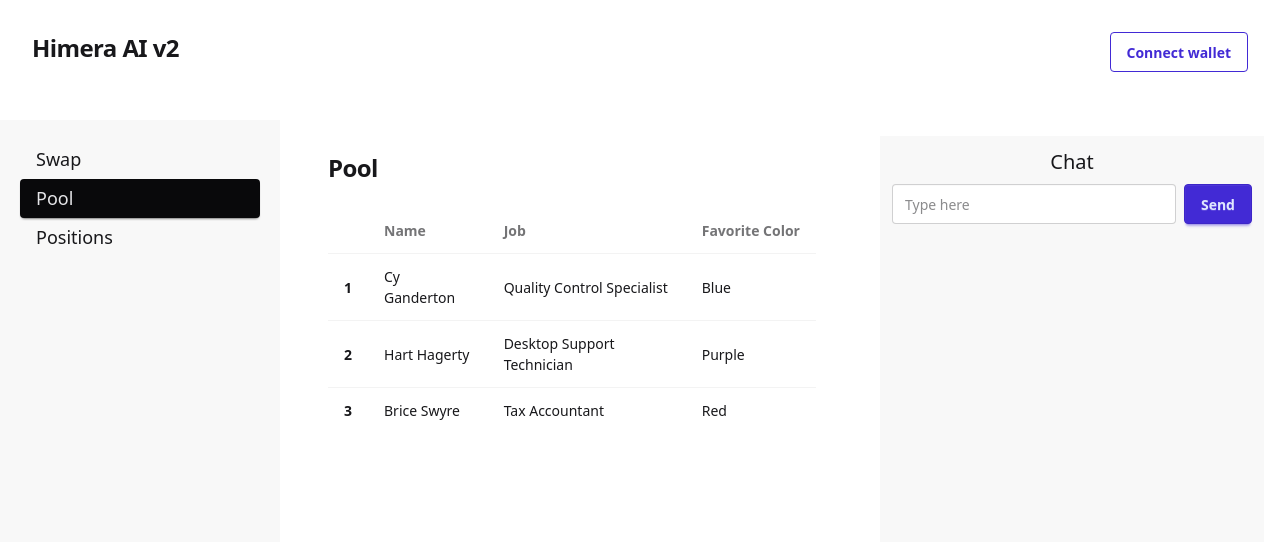
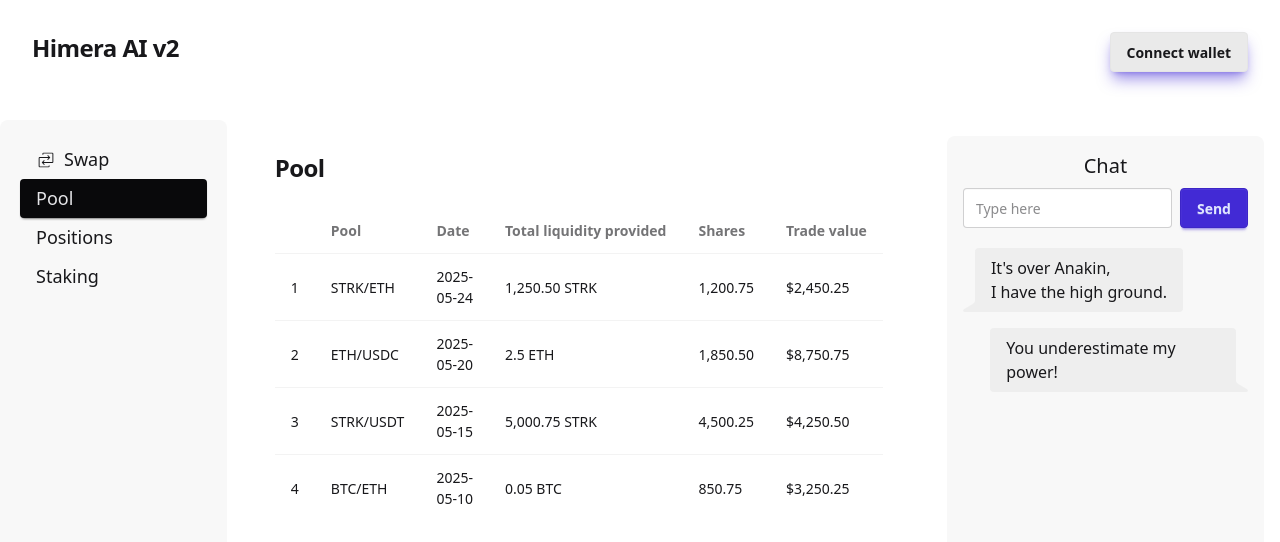
Before and after one commit to angeldavid218/himera_v2, a Next.js app: page /pool in a window 1280 px wide. Shown: the top 542 px of the page. Built offline with nearby package versions, Linux system fonts and the light colour scheme.

Commit message:
feat: chat component, and dynamic icons component implementation

```diff
--- a/package.json
+++ b/package.json
@@ -10,11 +10,14 @@
   },
   "dependencies": {
     "@ai-sdk/openai": "^1.3.22",
+    "@reduxjs/toolkit": "^2.8.2",
     "@tanstack/react-query": "^5.80.6",
     "ai": "^4.3.16",
     "next": "15.3.3",
     "react": "^19.0.0",
     "react-dom": "^19.0.0",
+    "react-icons": "^5.5.0",
+    "react-redux": "^9.2.0",
     "viem": "^2.30.6",
     "wagmi": "^2.15.5"
   },
--- a/src/app/components/Chat.tsx
+++ b/src/app/components/Chat.tsx
@@ -2,12 +2,21 @@ import React from 'react';
 
 export default function Chat() {
   return (
-    <div className="w-96 bg-base-200 p-3 m-4">
+    <div className="w-96 bg-base-200 p-4 m-4 rounded-box overflow-y-auto">
       <div className="text-xl text-center mb-2">Chat</div>
       <div className="flex gap-2">
         <input type="text" placeholder="Type here" className="input" />
         <button className="btn btn-primary">Send</button>
       </div>
+      <div className="chat chat-start mt-4">
+        <div className="chat-bubble">
+          It's over Anakin,
+          <br />I have the high ground.
+        </div>
+      </div>
+      <div className="chat chat-end mt-2">
+        <div className="chat-bubble">You underestimate my power!</div>
+      </div>
     </div>
   );
 }
--- a/src/app/components/Navbar.tsx
+++ b/src/app/components/Navbar.tsx
@@ -4,7 +4,9 @@ export default function Navbar() {
   return (
     <div className="flex justify-between p-8">
       <h1 className="text-2xl font-bold mb-6">Himera AI v2</h1>
-      <button className="btn btn-outline btn-primary">Connect wallet</button>
+      <button className="btn  btn-soft shadow-lg shadow-primary/50 ">
+        Connect wallet
+      </button>
     </div>
   );
 }
--- a/src/app/components/Pool.tsx
+++ b/src/app/components/Pool.tsx
@@ -1,6 +1,41 @@
+'use client';
 import React from 'react';
 
 export default function Pool() {
+  const dummyPositions = [
+    {
+      id: 1,
+      pool: 'STRK/ETH',
+      date: '2025-05-24',
+      liquidity: '1,250.50 STRK',
+      shares: '1,200.75',
+      value: '$2,450.25',
+    },
+    {
+      id: 2,
+      pool: 'ETH/USDC',
+      date: '2025-05-20',
+      liquidity: '2.5 ETH',
+      shares: '1,850.50',
+      value: '$8,750.75',
+    },
+    {
+      id: 3,
+      pool: 'STRK/USDT',
+      date: '2025-05-15',
+      liquidity: '5,000.75 STRK',
+      shares: '4,500.25',
+      value: '$4,250.50',
+    },
+    {
+      id: 4,
+      pool: 'BTC/ETH',
+      date: '2025-05-10',
+      liquidity: '0.05 BTC',
+      shares: '850.75',
+      value: '$3,250.25',
+    },
+  ];
   return (
     <div className="overflow-x-auto">
       <table className="table">
@@ -8,33 +43,24 @@ export default function Pool() {
         <thead>
           <tr>
             <th></th>
-            <th>Name</th>
-            <th>Job</th>
-            <th>Favorite Color</th>
+            <th>Pool</th>
+            <th>Date</th>
+            <th>Total liquidity provided</th>
+            <th>Shares</th>
+            <th>Trade value</th>
           </tr>
         </thead>
         <tbody>
-          {/* row 1 */}
-          <tr>
-            <th>1</th>
-            <td>Cy Ganderton</td>
-            <td>Quality Control Specialist</td>
-            <td>Blue</td>
-          </tr>
-          {/* row 2 */}
-          <tr className="hover:bg-base-300">
-            <th>2</th>
-            <td>Hart Hagerty</td>
-            <td>Desktop Support Technician</td>
-            <td>Purple</td>
-          </tr>
-          {/* row 3 */}
-          <tr>
-            <th>3</th>
-            <td>Brice Swyre</td>
-            <td>Tax Accountant</td>
-            <td>Red</td>
-          </tr>
+          {dummyPositions.map((position, index) => (
+            <tr key={position.id} className="hover:bg-base-200">
+              <td>{index + 1}</td>
+              <td className="font-medium">{position.pool}</td>
+              <td>{position.date}</td>
+              <td>{position.liquidity}</td>
+              <td>{position.shares}</td>
+              <td>{position.value}</td>
+            </tr>
+          ))}
         </tbody>
       </table>
     </div>
--- a/src/app/components/Sidebar.tsx
+++ b/src/app/components/Sidebar.tsx
@@ -1,29 +1,54 @@
 'use client';
-import React from 'react';
+import React, { Suspense } from 'react';
 import Link from 'next/link';
 import { usePathname } from 'next/navigation';
-export default function Sidebar() {
+import dynamic from 'next/dynamic';
+
+// Dynamically import the icon with SSR disabled
+const PiSwapLight = dynamic(
+  () => import('react-icons/pi').then((mod) => mod.PiSwapLight),
+  {
+    ssr: false,
+    loading: () => <span className="w-5 h-5" />,
+  }
+);
+
+const NavLink = ({
+  href,
+  children,
+}: {
+  href: string;
+  children: React.ReactNode;
+}) => {
   const pathname = usePathname();
+  const isActive = pathname === href;
 
   return (
-    <div className="bg-base-200 w-70">
+    <li>
+      <Link href={href} className={isActive ? 'menu-active' : ''}>
+        {children}
+      </Link>
+    </li>
+  );
+};
+
+export default function Sidebar() {
+  return (
+    <div className="bg-base-200 w-70 rounded-box">
       <div className="p-3">
-        <ul className="menu menu-lg rounded-box w-full ">
+        <ul className="menu menu-lg rounded-box w-full">
+          <NavLink href="/">
+            <Suspense fallback={<span className="w-5 h-5" />}>
+              <PiSwapLight className="w-5 h-5" />
+            </Suspense>{' '}
+            Swap
+          </NavLink>
+          <NavLink href="/pool">Pool</NavLink>
           <li>
-            <Link href="/" className={pathname === '/' ? 'menu-active' : ''}>
-              Swap
-            </Link>
+            <a>Positions</a>
           </li>
           <li>
-            <Link
-              href="/pool"
-              className={pathname === '/pool' ? 'menu-active' : ''}
-            >
-              Pool
-            </Link>
-          </li>
-          <li>
-            <a>Positions</a>
+            <a>Staking</a>
           </li>
         </ul>
       </div>
--- a/src/app/components/Swap.tsx
+++ b/src/app/components/Swap.tsx
@@ -21,7 +21,9 @@ export default function Swap() {
           <option>WETH</option>
         </select>
       </div>
-      <button className="btn btn-primary mt-4">Swap</button>
+      <button disabled={true} className="btn btn-primary mt-4">
+        Swap
+      </button>
     </fieldset>
   );
 }
```
Also changed, not shown: 1 other file (tests, documents, lock files or other folders).
